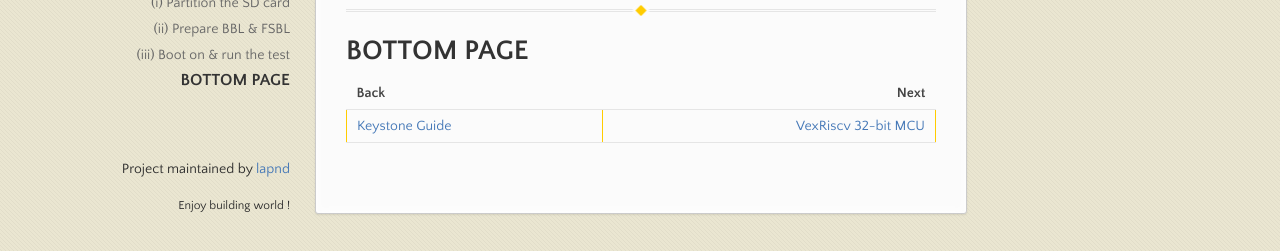
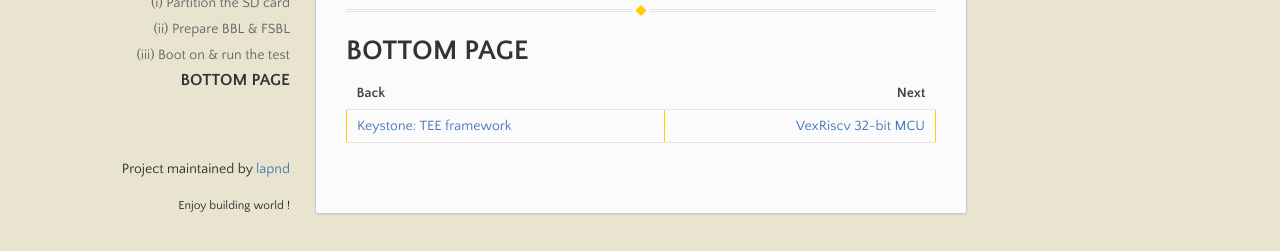
Before and after one commit to lapnd/httdes.github.io, a Jekyll site: the page built from vc707.md, in a window 1280 px wide and 900 px high, scrolled down 9599 px. Shown: the part 646-897 px from the top of the window. Built offline with Jekyll 4.4.1, drawn with Linux system fonts in a browser that asks for light colours; our own code applies the rules of GitHub Pages for plain Markdown files.

Commit message:
Update vc707.md

```diff
--- a/vc707.md
+++ b/vc707.md
@@ -410,4 +410,4 @@ To run the keystone test:
 
 | Back | Next |
 | :--- | ---: |
-| [Keystone Guide](./keystone.md) | [VexRiscv 32-bit MCU](./vexriscv.md) |
+| [Keystone: TEE framework](./keystone.md) | [VexRiscv 32-bit MCU](./vexriscv.md) |
```
